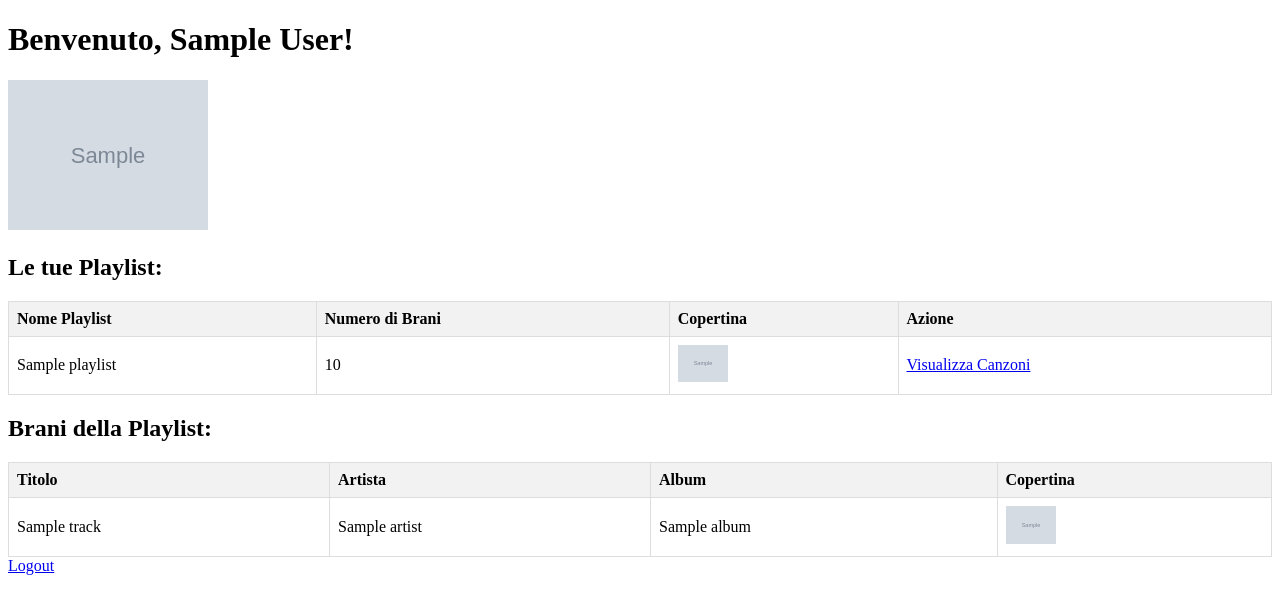
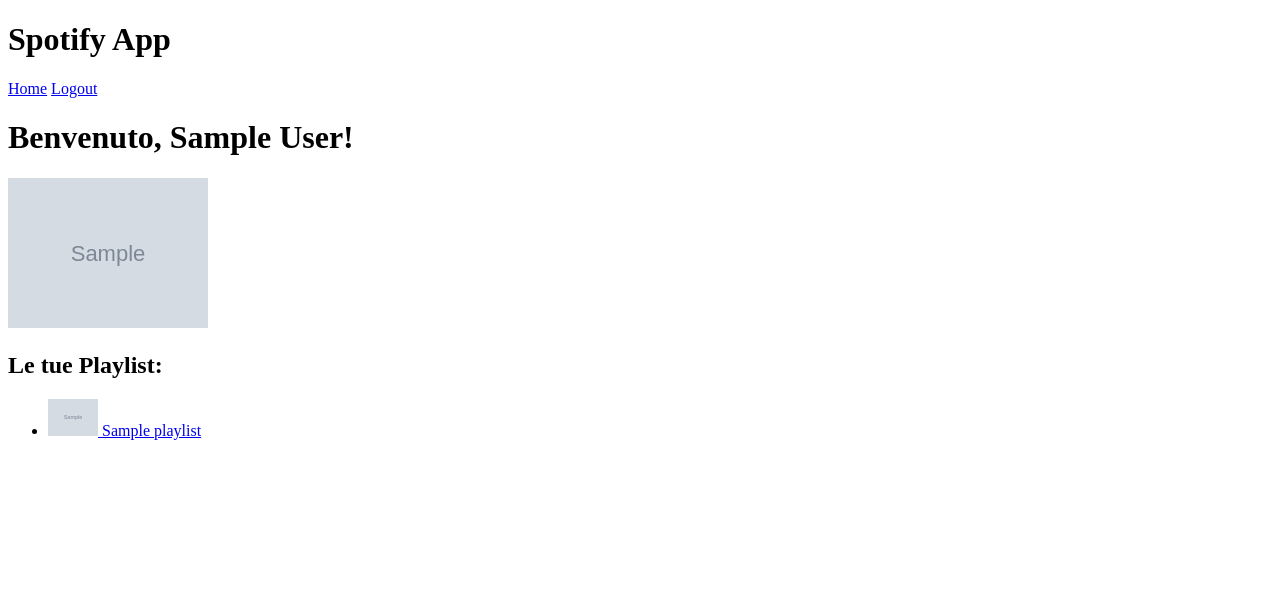
Before and after one commit to T0mm4s0Bry/spotify, a Flask app: template templates/home.html in a window 1280 px wide. Shown: the top 614 px of the page. Run offline with Flask 3, Linux system fonts and the light colour scheme; the template is opened without the code that fills it: most values are stand-ins (such as "Sample title", 1, 10 or a date in 2020); grey boxes marked "Sample" are stand-in pictures; parts of the project's set-up code (start-up, migrations or seed data) failed here and were passed over.

Commit message:
si vedono playlist

```diff
--- a/app.py
+++ b/app.py
@@ -1,70 +1,13 @@
-from flask import Flask, redirect, request, url_for, render_template,session
-import spotipy
-from spotipy.oauth2 import SpotifyOAuth
+from flask import Flask
 from blueprints.auth import auth_bp
-from blueprints.auth import home_bp
-
-#le tue credenziali le trovi nella dashboard di prima
-SPOTIFY_CLIENT_ID = "4a2cbb97c5504b7dbe7a2efc0c840bf2"
-SPOTIFY_CLIENT_SECRET = "0fb3aa1797704da5925b662d34732f95"
-SPOTIFY_REDIRECT_URI = "https://53416-t0mm4s0bry-spotifyapi-kost5ot2kr8.ws-eu117.gitpod.io/callback" #dopo il login andiamo qui
+from blueprints.home import home_bp
 
 app = Flask(__name__)
-app.secret_key = 'chiave_per_session'
+app.secret_key = 'chiavesessions'
 
+# Registro i blueprint
 app.register_blueprint(auth_bp)
 app.register_blueprint(home_bp)
 
-sp_oauth = SpotifyOAuth(
-    client_id=SPOTIFY_CLIENT_ID,
-    client_secret=SPOTIFY_CLIENT_SECRET,
-    redirect_uri=SPOTIFY_REDIRECT_URI,
-    scope="user-read-private playlist-read-private",
-    show_dialog=True
-)
-
-@app.route('/')
-def home():
-    token_info = session.get('token_info')
-    if not token_info:
-        return redirect(url_for('login'))
-
-    sp = spotipy.Spotify(auth=token_info['access_token'])
-    user_info = sp.current_user()
-    playlists = sp.current_user_playlists()['items']
-
-    playlist_id = request.args.get('playlist_id')
-    tracks = []
-    if playlist_id:
-        tracks_data = sp.playlist_items(playlist_id)['items']
-        tracks = [
-            {
-                'name': track['track']['name'],
-                'artist': track['track']['artists'][0]['name'],
-                'album': track['track']['album']['name'],
-                'cover': track['track']['album']['images'][0]['url'] if track['track']['album']['images'] else None
-            }
-            for track in tracks_data
-        ]
-
-    return render_template('home.html', user_info=user_info, playlists=playlists, tracks=tracks)
-
-@app.route('/login')
-def login():
-    auth_url = sp_oauth.get_authorize_url()
-    return redirect(auth_url)
-
-@app.route('/callback')
-def callback():
-    code = request.args.get('code')
-    token_info = sp_oauth.get_access_token(code)
-    session['token_info'] = token_info
-    return redirect(url_for('home'))
-
-@app.route('/logout')
-def logout():
-    session.clear()
-    return redirect(url_for('home'))
-
 if __name__ == "__main__":
     app.run(debug=True)
--- a/templates/base.html
+++ b/templates/base.html
@@ -1,17 +1,21 @@
-from flask import Blueprint, redirect, request, url_for, session
-from services.spotify_oauth import sp_oauth, get_spotify_object
-auth_bp = Blueprint('auth', __name__) #creiamo il blueprint
-@auth_bp.route('/')
-def login():
-auth_url = sp_oauth.get_authorize_url()
-return redirect(auth_url)
-@auth_bp.route('/callback')
-def callback():
-code = request.args.get('code')
-token_info = sp_oauth.get_access_token(code) #otteniamo il token
-session['token_info'] = token_info #lo salviamo in session
-return redirect(url_for('home.home')) #richiamiamo il metodo home nel blueprint playlist
-@auth_bp.route('/logout')
-def logout():
-session.clear() #cancelliamo la sessione
-return redirect(url_for('auth.login')) #metodo login nel blueprint auth
+<!DOCTYPE html>
+<html lang="it">
+<head>
+    <meta charset="UTF-8">
+    <meta name="viewport" content="width=device-width, initial-scale=1.0">
+    <title>{% block title %}Spotify App{% endblock %}</title>
+    <link rel="stylesheet" href="{{ url_for('static', filename='css/style.css') }}">
+</head>
+<body>
+    <header>
+        <h1>Spotify App</h1>
+        <nav>
+            <a href="{{ url_for('home.home') }}">Home</a>
+            <a href="{{ url_for('auth.logout') }}">Logout</a>
+        </nav>
+    </header>
+    <main>
+        {% block content %}{% endblock %}
+    </main>
+</body>
+</html>
--- a/templates/home.html
+++ b/templates/home.html
@@ -1,25 +1,8 @@
-<!DOCTYPE html>
-<html lang="it">
-<head>
-    <meta charset="UTF-8">
-    <meta name="viewport" content="width=device-width, initial-scale=1.0">
-    <title>Profilo Utente</title>
-    <style>
-        table {
-            width: 100%;
-            border-collapse: collapse;
-        }
-        th, td {
-            border: 1px solid #ddd;
-            padding: 8px;
-            text-align: left;
-        }
-        th {
-            background-color: #f2f2f2;
-        }
-    </style>
-</head>
-<body>
+{% extends "base.html" %}
+
+{% block title %}Profilo Utente{% endblock %}
+
+{% block content %}
     <h1>Benvenuto, {{ user_info['display_name'] }}!</h1>
 
     {% if user_info['images'] %}
@@ -27,69 +10,21 @@
     {% endif %}
 
     <h2>Le tue Playlist:</h2>
+
     {% if playlists %}
-        <table>
-            <thead>
-                <tr>
-                    <th>Nome Playlist</th>
-                    <th>Numero di Brani</th>
-                    <th>Copertina</th>
-                    <th>Azione</th>
-                </tr>
-            </thead>
-            <tbody>
-                {% for playlist in playlists %}
-                    <tr>
-                        <td>{{ playlist['name'] }}</td>
-                        <td>{{ playlist['tracks']['total'] }}</td>
-                        <td>
-                            {% if playlist['images'] %}
-                                <img src="{{ playlist['images'][0]['url'] }}" width="50" alt="Copertina playlist">
-                            {% else %}
-                                Nessuna immagine
-                            {% endif %}
-                        </td>
-                        <td>
-                            <a href="{{ url_for('home', playlist_id=playlist['id']) }}">Visualizza Canzoni</a>
-                        </td>
-                    </tr>
-                {% endfor %}
-            </tbody>
-        </table>
+        <ul>
+            {% for playlist in playlists %}
+                <li>
+                    <a href="{{ url_for('home.home', playlist_id=playlist['id']) }}">
+                        {% if playlist['images'] %}
+                            <img src="{{ playlist['images'][0]['url'] }}" width="50" alt="Copertina playlist">
+                        {% endif %}
+                        {{ playlist['name'] }}
+                    </a>
+                </li>
+            {% endfor %}
+        </ul>
     {% else %}
         <p>Non hai playlist disponibili.</p>
     {% endif %}
-
-    {% if tracks %}
-        <h2>Brani della Playlist:</h2>
-        <table>
-            <thead>
-                <tr>
-                    <th>Titolo</th>
-                    <th>Artista</th>
-                    <th>Album</th>
-                    <th>Copertina</th>
-                </tr>
-            </thead>
-            <tbody>
-                {% for track in tracks %}
-                    <tr>
-                        <td>{{ track['name'] }}</td>
-                        <td>{{ track['artist'] }}</td>
-                        <td>{{ track['album'] }}</td>
-                        <td>
-                            {% if track['cover'] %}
-                                <img src="{{ track['cover'] }}" width="50" alt="Copertina album">
-                            {% else %}
-                                Nessuna immagine
-                            {% endif %}
-                        </td>
-                    </tr>
-                {% endfor %}
-            </tbody>
-        </table>
-    {% endif %}
-
-    <a href="{{ url_for('logout') }}">Logout</a>
-</body>
-</html>
+{% endblock %}
```
Also changed, not shown: blueprints/auth.py (+11 -9 lines), blueprints/home.py (+42 -0 lines), services/spotify_oauth.py (+12 -0 lines), .gitpod.yml (added), templates/playlist.html (added), 1 other file.
